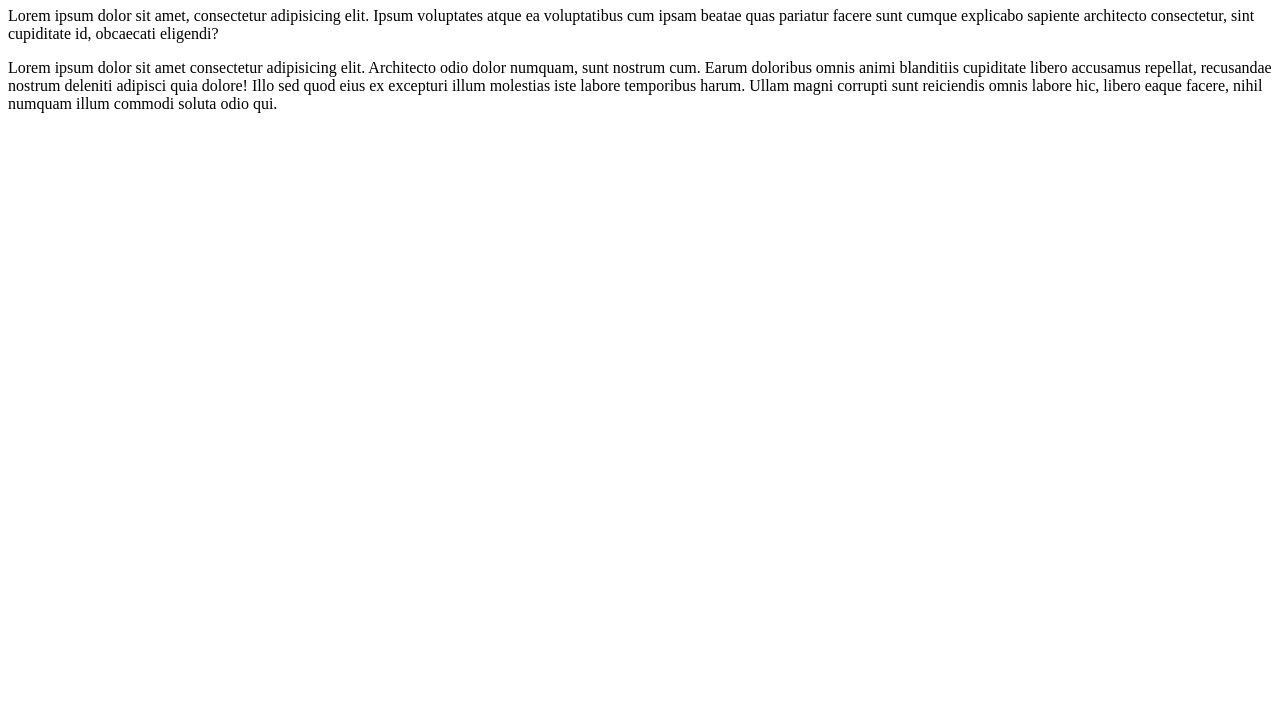
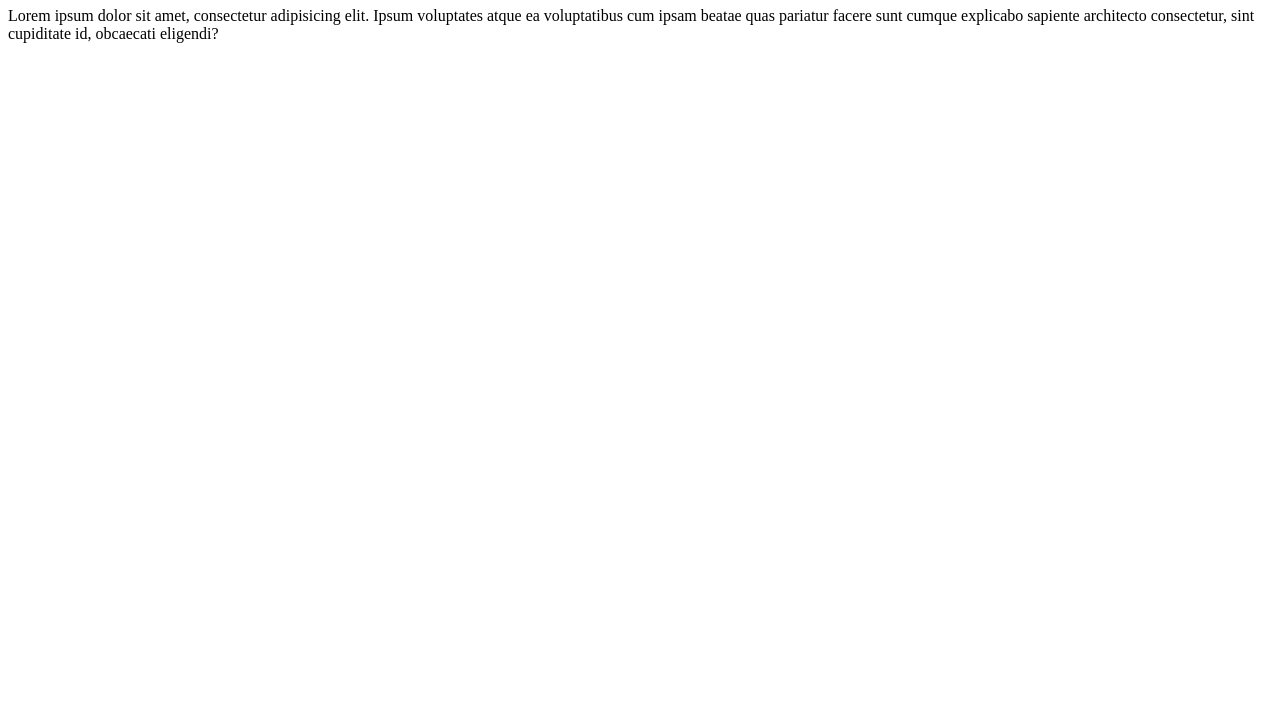
Before and after one commit to LastFirst-FS/test, a plain HTML site: page index.html in a window 1280 px wide. Shown: the part 73-800 px from the top of the page. Drawn offline with Linux system fonts and the light colour scheme.

Commit message:
Modified index.html

```diff
--- a/index.html
+++ b/index.html
@@ -13,13 +13,5 @@
       explicabo sapiente architecto consectetur, sint cupiditate id, obcaecati
       eligendi?
     </p>
-    <p>
-      Lorem ipsum dolor sit amet consectetur adipisicing elit. Architecto odio
-      dolor numquam, sunt nostrum cum. Earum doloribus omnis animi blanditiis
-      cupiditate libero accusamus repellat, recusandae nostrum deleniti adipisci
-      quia dolore! Illo sed quod eius ex excepturi illum molestias iste labore
-      temporibus harum. Ullam magni corrupti sunt reiciendis omnis labore hic,
-      libero eaque facere, nihil numquam illum commodi soluta odio qui.
-    </p>
   </body>
 </html>
```
